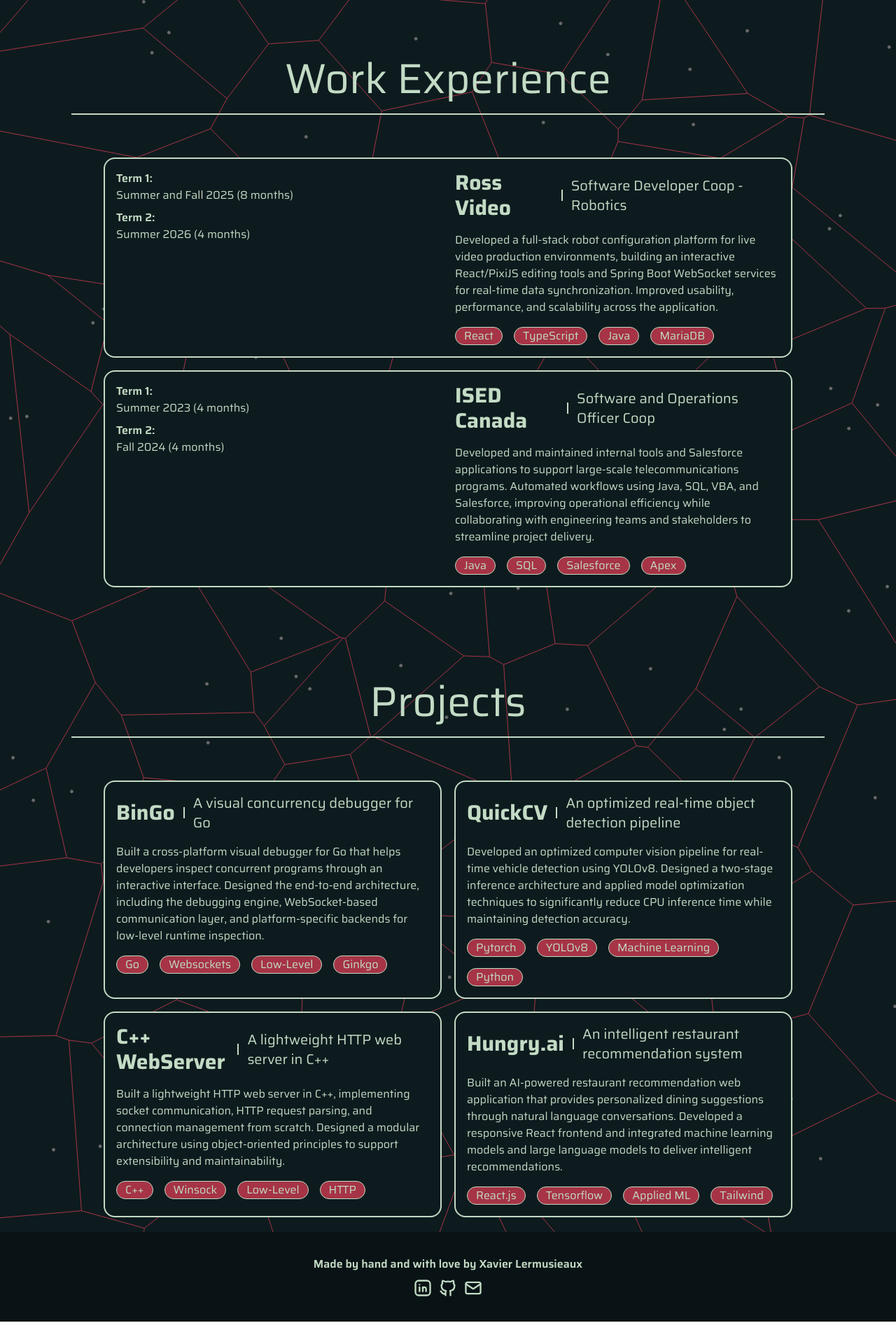
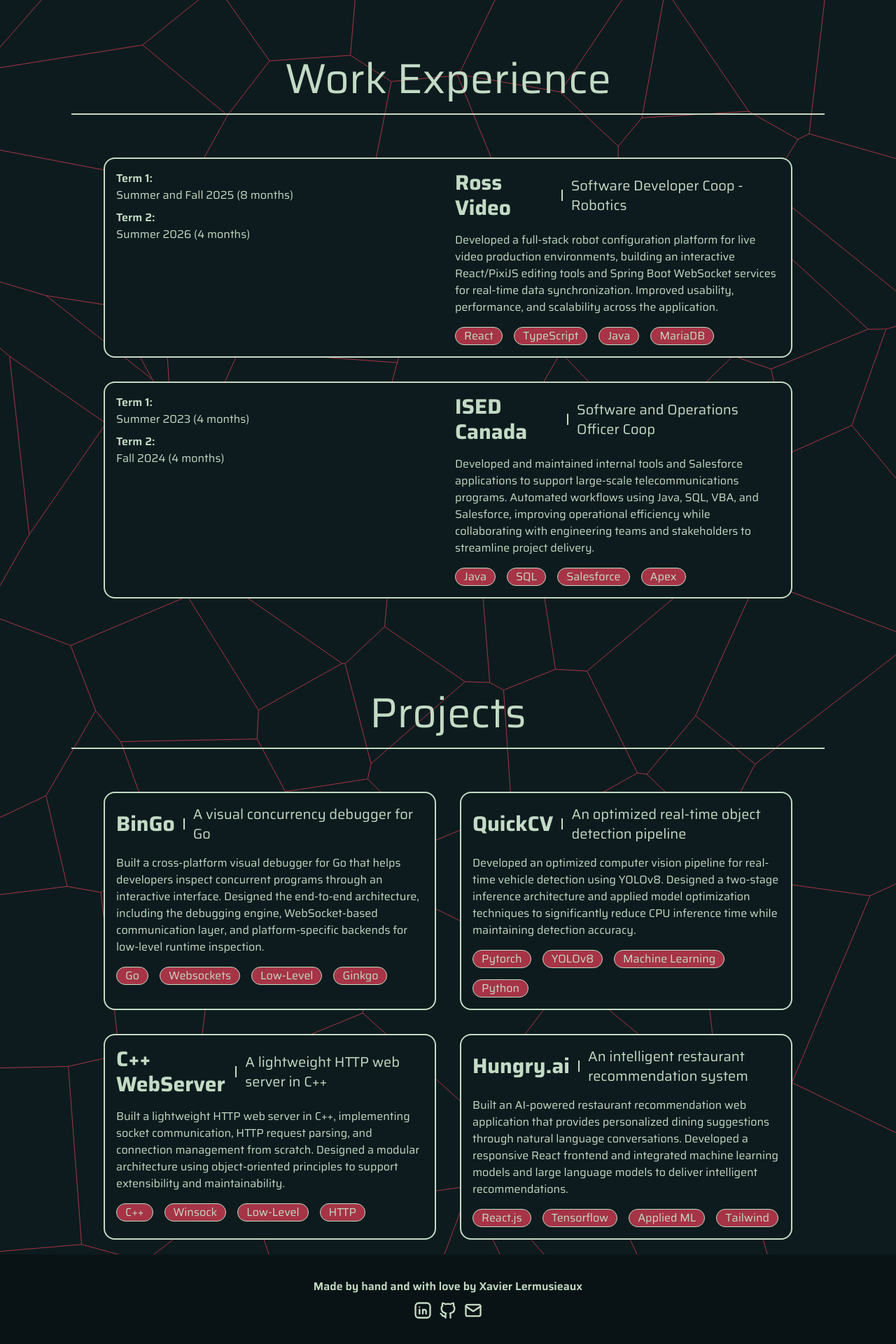
Before and after one commit to Egzavyer/portfolio, a React (Vite) app: page / in a window 1280 px wide. Shown: the part 1670-3590 px from the top of the page at 70% size. Before the commit the page ends 3558 px from the top, so only its background shows below. Built offline with nearby package versions, Linux system fonts and the light colour scheme.

Commit message:
fix: tweak background

```diff
--- a/src/components/Background.tsx
+++ b/src/components/Background.tsx
@@ -25,7 +25,7 @@
 
   const seeds = useRef(
     Array.from(
-      { length: 200 },
+      { length: 150 },
       () => [Math.random(), Math.random()] as [number, number],
     ),
   );
@@ -48,15 +48,11 @@
       fill={"var(--color-primary)"}
     />
   );
-  const pointsPath = (
-    <path d={delaunay.renderPoints()} stroke="dimgray" fill="dimgray" />
-  );
 
   return (
     <div className="size-full">
       <svg className="absolute bg-primary -z-10" width={width} height={height}>
         {voronoiPath}
-        {pointsPath}
       </svg>
       {children}
     </div>
--- a/src/pages/Experience.tsx
+++ b/src/pages/Experience.tsx
@@ -71,7 +71,7 @@
           </div>
           <div className="border w-full" />
         </div>
-        <ul className="flex flex-col items-center justify-center gap-4 xl:w-11/12">
+        <ul className="flex flex-col items-center justify-center gap-8 xl:w-11/12">
           {getExperiences(t).map((exp) => {
             return <WorkExperience key={exp.company} {...exp} />;
           })}
--- a/src/pages/Projects.tsx
+++ b/src/pages/Projects.tsx
@@ -65,7 +65,7 @@
           </div>
           <div className="border w-full" />
         </div>
-        <ul className="grid grid-cols-1 items-stretch gap-4 xl:grid-cols-2 xl:w-11/12">
+        <ul className="grid grid-cols-1 items-stretch gap-8 xl:grid-cols-2 xl:w-11/12">
           {getProjects(t).map((proj) => {
             return <ProjectCard key={proj.name} {...proj} />;
           })}
```
